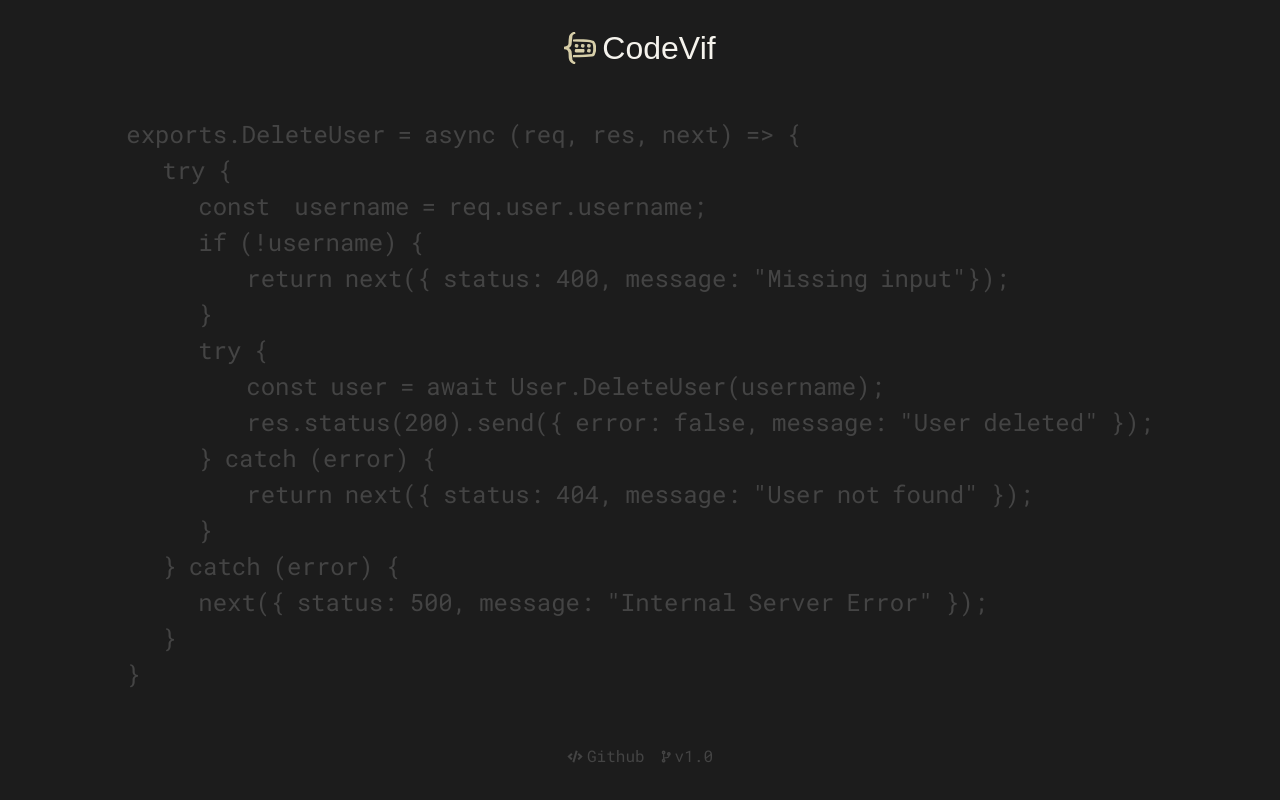
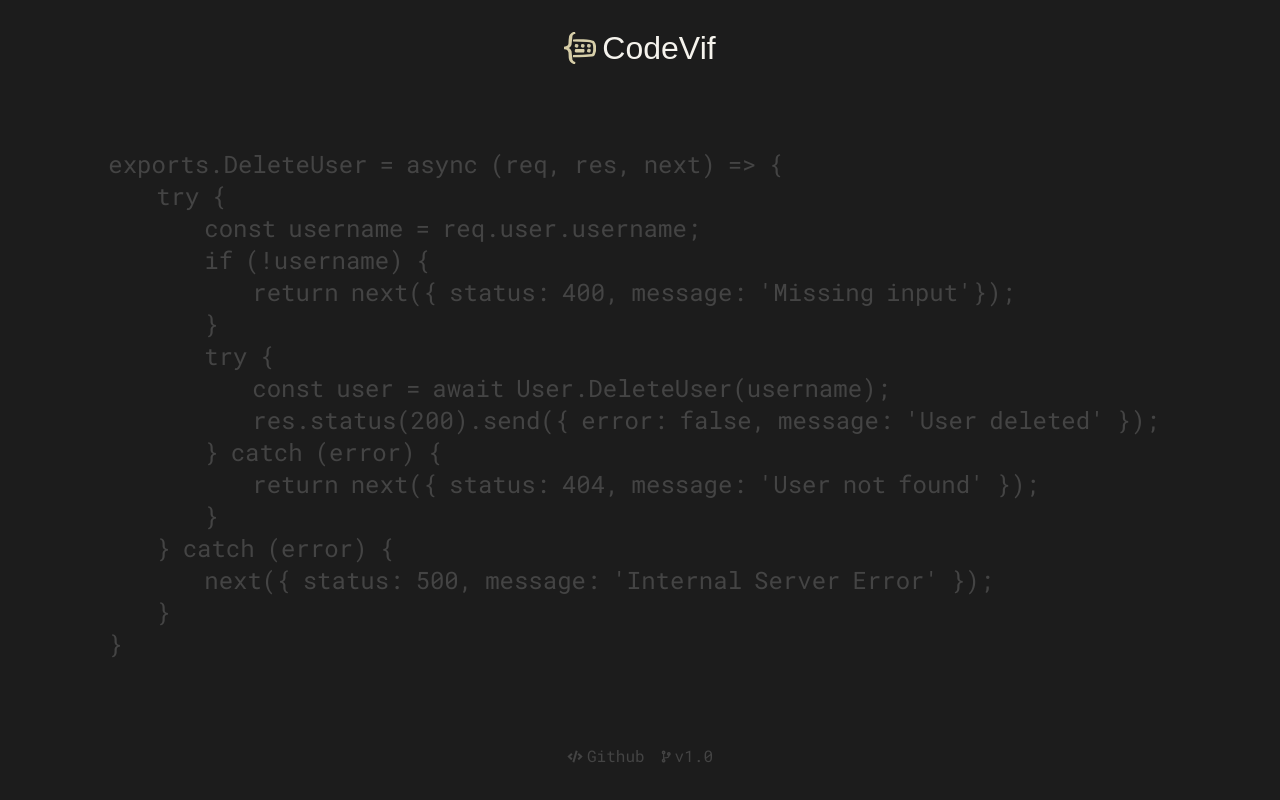
Before and after one commit to aBgAmeuR/CodeVif, a Next.js app: page / in a window 1280 px wide. Built offline with nearby package versions, Linux system fonts and the light colour scheme.

Commit message:
text render redone

```diff
--- a/src/app/globals.css
+++ b/src/app/globals.css
@@ -19,6 +19,5 @@ footer a:hover svg {
   flex-direction: row;
 }
 #text .letter {
-  display: flex;
-  flex-direction: row;
+  display: inline;
 }
--- a/src/app/page.tsx
+++ b/src/app/page.tsx
@@ -1,49 +1,73 @@
+"use client";
+import React, { useState, useEffect, ReactElement } from "react";
 import Header from "./Header";
 import Footer from "./Footer";
+import Text from "@/components/Text";
+const Data = "exports.DeleteUser = async (req, res, next) => {\n\ttry {\n\t\tconst username = req.user.username;\n\t\tif (!username) {\n\t\t\treturn next({ status: 400, message: 'Missing input'});\n\t\t}\n\t\ttry {\n\t\t\tconst user = await User.DeleteUser(username);\n\t\t\tres.status(200).send({ error: false, message: 'User deleted' });\n\t\t} catch (error) {\n\t\t\treturn next({ status: 404, message: 'User not found' });\n\t\t}\n\t} catch (error) {\n\t\tnext({ status: 500, message: 'Internal Server Error' });\n\t}\n}";
 
 export default function Home() {
-  const Data = [
-    "exports.DeleteUser = async (req, res, next) => {",
-    "   try {",
-    "      const  username = req.user.username;",
-    "      if (!username) {",
-    '          return next({ status: 400, message: "Missing input"});',
-    "      }",
-    "      try {",
-    "          const user = await User.DeleteUser(username);",
-    '          res.status(200).send({ error: false, message: "User deleted" });',
-    "      } catch (error) {",
-    '          return next({ status: 404, message: "User not found" });',
-    "      }",
-    "   } catch (error) {",
-    '      next({ status: 500, message: "Internal Server Error" });',
-    "   }",
-    "}",
-  ];
+  // useEffect(() => {
+  //   document.addEventListener("keydown", detectKeyDown);
+  //   return () => {
+  //     document.removeEventListener("keydown", detectKeyDown);
+  //   };
+  // }, [activeWordIndex]);
+
+  // const detectKeyDown = (e: KeyboardEvent) => {
+  //   if (e.key === " ") {
+  //     setActiveWordIndex((prev) => prev + 1);
+  //     setActiveCharIndex(0);
+  //   }
+  // };
+
+  // const DataToHTML = (data: string) => {
+  //   const res = data.split("\n").map((word: string, wordIndex: number) => {
+  //     if (wordIndex === activeLineIndex) {
+  //       return (
+  //         <line key={wordIndex}>
+  //           {word.split(" ").map((char, charIndex) => {
+  //             if (charIndex === activeCharIndex) {
+  //               return (
+  //                 <div className="word active" key={charIndex}>
+  //                   {char}
+  //                 </div>
+  //               );
+  //             } else {
+  //               return <div className="word" key={charIndex}>{char}</div>;
+  //             }
+  //           })}
+  //         </line>
+  //       );
+  //     } else if (wordIndex < activeWordIndex) {
+  //       setActiveLineIndex((prev) => prev + 1);
+  //       setActiveWordIndex(0);
+  //       setActiveCharIndex(0);
+  //     } else {
+  //       return <line key={wordIndex}>{word.split(" ").map((char, chatIndex) => {
+  //         return <div className="word" key={chatIndex}>{char}</div>;
+  //       })}</line>;
+  //     }
+  //   });
+
+  //   return res;
+  // };
+
+  const text = new Text(Data);
+  console.log(text);
 
   return (
     <>
       <Header />
       <main>
-        <div id="text" className="text-primary text-lg flex flex-col gap-3">{DatatoHTML(Data)}</div>
+        <div
+          id="text"
+          className="text-primary text-lg flex flex-col gap-2"
+          style={{ whiteSpace: "pre" }}
+        >
+          {text.Render()}
+        </div>
       </main>
       <Footer />
     </>
   );
 }
-
-function DatatoHTML(data: string[]) {
-  const transformedHTML = data.map((line: string, lineIndex: number) => (
-    <line key={lineIndex}>
-      {line.split(' ').map((word: string, wordIndex: number) => (
-        <div className="word" key={wordIndex}>
-          {word.split('').map((char: string, charIndex: number) => (
-            <div className="letter" key={charIndex}>{char}</div>
-          ))}
-        </div>
-      ))}
-    </line>
-  ));
-
-  return transformedHTML;
-}
--- /dev/null
+++ b/src/components/Text.tsx
@@ -0,0 +1,51 @@
+import { ReactNode } from "react";
+
+type Line = {
+  words: Word[];
+  tabulation: number;
+};
+type Word = {
+  letters: string[];
+};
+
+export default class Text {
+  private text: Line[] = [];
+
+  constructor(text: string) {
+    this.text = text.split("\n").map((line) => {
+      const lineWithoutTab = line.replace(/\t/g, "");
+      return {
+        words: lineWithoutTab.split(" ").map((word) => ({
+          letters: word.trim().split(""),
+        })),
+        tabulation: line.length - lineWithoutTab.length,
+      } as Line;
+    });
+  }
+
+  Render(): ReactNode {
+    return this.text.map((line, lineIndex) => {
+      return (
+        <line
+          key={lineIndex}
+          style={{ paddingLeft: line.tabulation * 2 + "em" }}
+        >
+          {line.words.map((word, wordIndex) => {
+            return (
+              <div key={wordIndex} className="word">
+                {word.letters.map((letter, letterIndex) => {
+                  return (
+                    <span key={letterIndex} className="letter">
+                      {letter}
+                    </span>
+                  );
+                })}
+              </div>
+            );
+          })}
+          {lineIndex !== this.text.length - 1 && <br />}
+        </line>
+      );
+    });
+  }
+}
```
